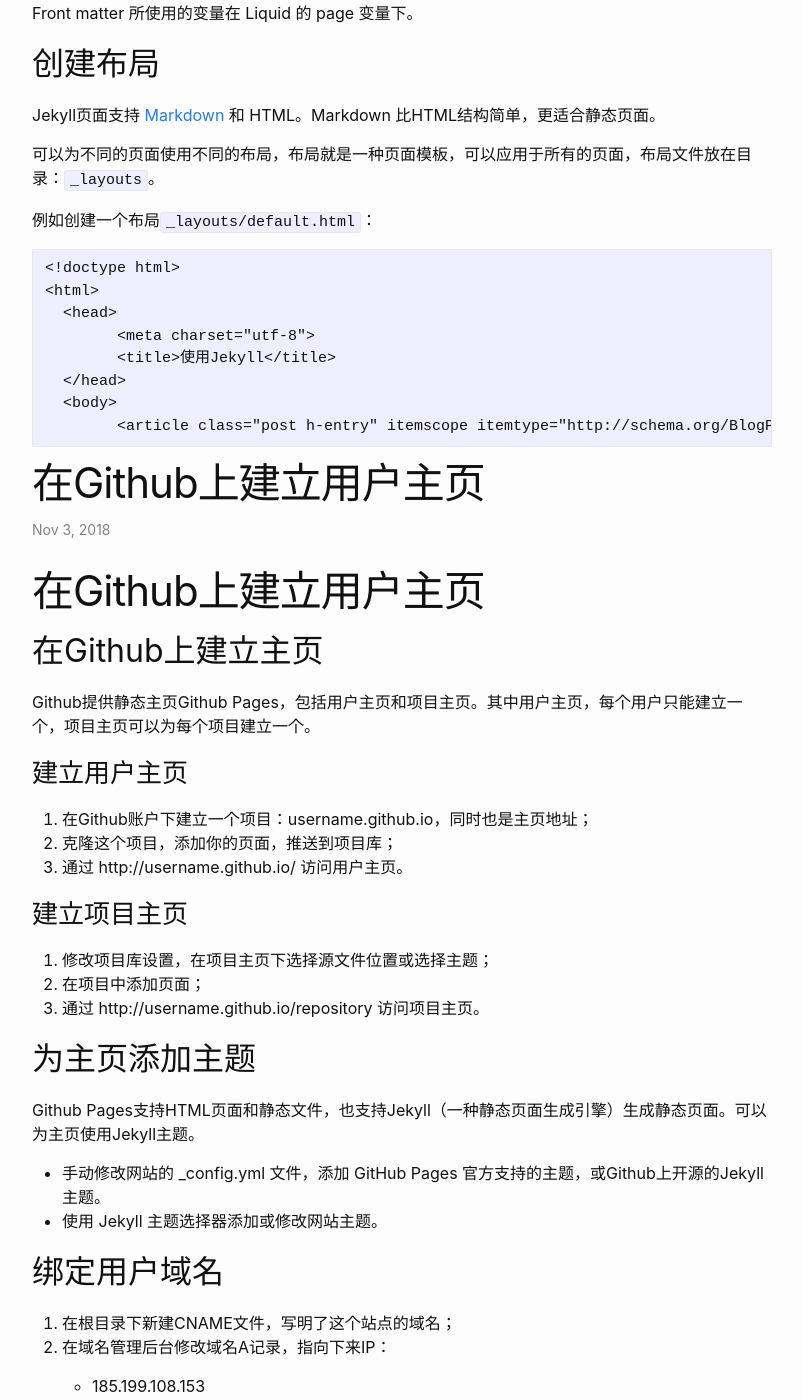
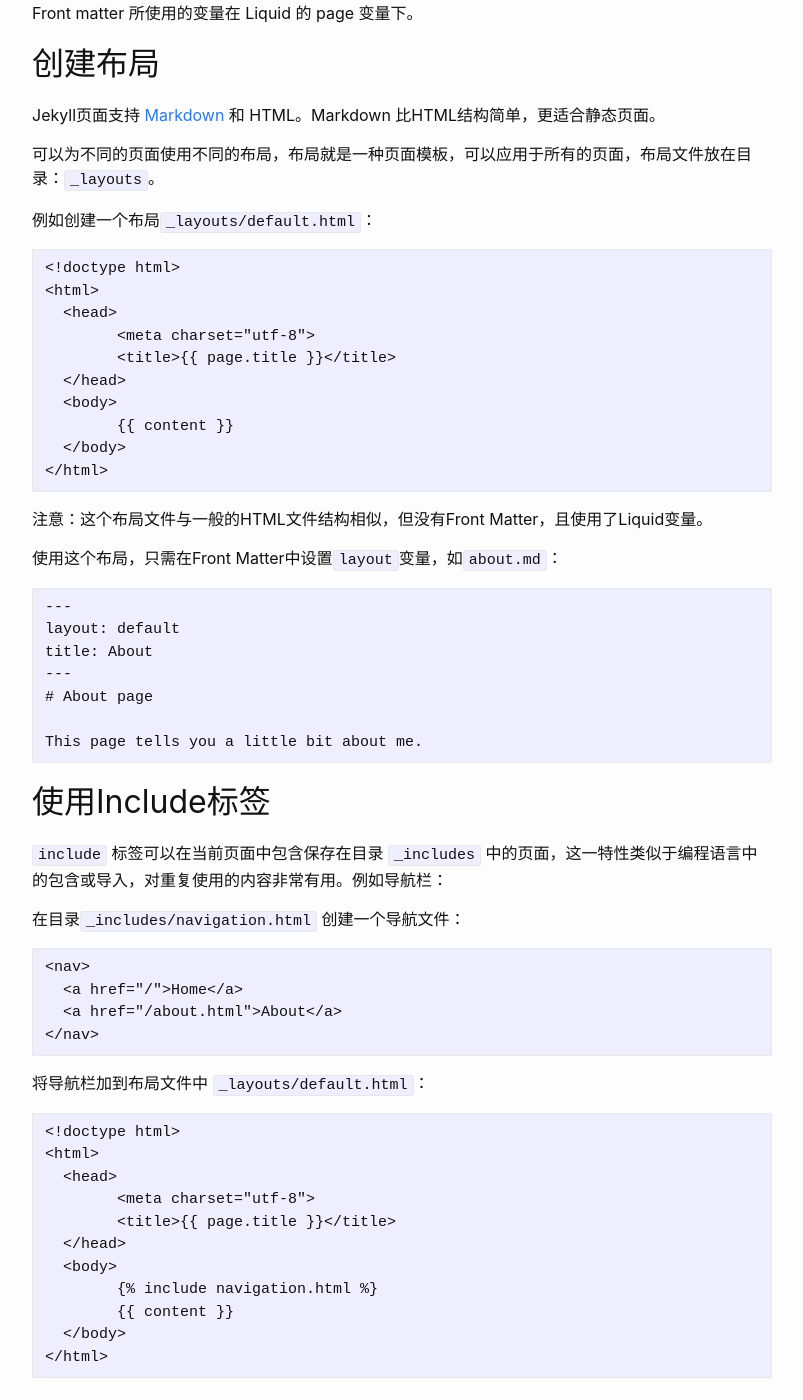
Before and after one commit to juyingzh/juyingzh.github.io, a Jekyll site: the page built from _posts/2018-11-07-use-jekyll.md, in a window 1280 px wide and 1400 px high, scrolled down 857 px. Shown: the whole window, without its empty margins (238-1041 px from the left). Built offline with Jekyll 4.4.1, drawn with Linux system fonts in a browser that asks for light colours; some of the changed text lies outside the part shown.

Commit message:
Add raw tags for code block

```diff
--- a/_posts/2018-11-07-use-jekyll.md
+++ b/_posts/2018-11-07-use-jekyll.md
@@ -37,6 +37,7 @@
 
 例如创建一个布局`_layouts/default.html`：
 
+{% raw %}
 	<!doctype html>
 	<html>
 	  <head>
@@ -47,6 +48,7 @@
 		{{ content }}
 	  </body>
 	</html>
+{% endraw %}
 
 注意：这个布局文件与一般的HTML文件结构相似，但没有Front Matter，且使用了Liquid变量。
 
@@ -100,6 +102,7 @@
 
 Jekyll 可以在 `site.data.navigation` 调用这个数据文件，这样可以在`_includes/navigation.html`循环调用数据文件。
 
+{% raw %}
 	<nav>
 	  {% for item in site.data.navigation %}
 		<a href="{{ item.link }}" {% if page.url == item.link %}style="color: red;"{% endif %}>
@@ -107,6 +110,7 @@
 		</a>
 	  {% endfor %}
 	</nav>
+{% endraw %}
 
 ##  资源的使用
 
@@ -126,6 +130,7 @@
 
 一般博客有一个发布文章的列表页。Jekyll 使用`site.posts`访问所有的博客发布。在根目录建立`/blog.html`：
 
+{% raw %}
 	---
 	layout: default
 	title: Blog
@@ -140,3 +145,4 @@
 		</li>
 	  {% endfor %}
 	</ul>
+{% endraw %}
--- a/_posts/2018-11-16-use-liquid.md
+++ b/_posts/2018-11-16-use-liquid.md
@@ -21,7 +21,7 @@
 
 #### 对象
 
-对象表示在页面什么位置显示内容。对象和变量使用双花括号：`{{ objects }}`。
+对象表示在页面什么位置显示内容。对象和变量使用双花括号：{% raw %}`{{ objects }}`{% endraw %}。
 
 #### 标签
 
@@ -29,9 +29,11 @@
 
 标签不产生可视输出，可以使用标签进行变量赋值、判断条件、执行循环等操作。例如：
 
+{% raw %}
 	{% if user %}
 	  Hello {{ user.name }}!
 	{% endif %}
+{% endraw %}
 
 标签可以分为三类：
 
@@ -43,7 +45,9 @@
 
 过滤器用来改变对象的输出。过滤器包含在对象中，并用竖线隔开：`|`。例如：
 
+{% raw %}
 	{{ "adam!" | capitalize | prepend: "Hello " }}
+{% endraw %}
 
 一个对象可以使用多个过滤器，它们从左到右依次应用。
 
@@ -64,17 +68,21 @@
 
 例如：
 
+{% raw %}
 	{% if product.type == "Shirt" or product.type == "Shoes" %}
 	  This is a shirt or a pair of shoes.
 	{% endif %}
+{% endraw %}
 
 #### 包含运算符（contains）
 
 包含运算符用来检查一个字符串是否包含在另一个字符串，或字符串数组中。包含运算符只能用来检查字符串。例如：
 
+{% raw %}
 	{% if product.title contains 'Pack' %}
 	  This product's title contains the word Pack.
 	{% endif %}
+{% endraw %}
 
 ### 真和假
 
@@ -96,29 +104,37 @@
 
 使用单或双引号声明一个字符串。例如：
 
+{% raw %}
 	{% assign my_string = "Hello World!" %}
+{% endraw %}
 
 #### 数值
 
 数值包括浮点书和整数。例如：
 
+{% raw %}
 	{% assign my_int = 25 %}
 	{% assign my_float = 39.756 %}
+{% endraw %}
 
 #### 布尔
 
 布尔变量可以是真或假，不需要使用引号。例如：
 
+{% raw %}
 	{% assign foo = true %}
 	{% assign bar = false %}
+{% endraw %}
 
 #### Nil
 
 Nil 是一个特殊的空值，当 Liquid 代码没有结果时返回这个值，在条件判断语句中处理为假，页面中不会输出Nil。例如，当用户不存在是，下例无输出。
 
+{% raw %}
 	{% if user %}
 	  Hello {{ user.name }}!
 	{% endif %}
+{% endraw %}
 
 #### 数组
 
@@ -128,20 +144,23 @@
 
 可以使用迭代标签循环访问数组中的每个元素。例如：
 
+{% raw %}
 	<!-- if site.users = "Tobi", "Laura", "Tetsuro", "Adam" -->
 	{% for user in site.users %}
 	  {{ user }}
 	{% endfor %}
-
+{% endraw %}
 
 #### 引用数组元素
 
 使用方括号引用数组元素，索引从0开始。例如
 
+{% raw %}
 	<!-- if site.users = "Tobi", "Laura", "Tetsuro", "Adam" -->
 	{{ site.users[0] }}
 	{{ site.users[1] }}
 	{{ site.users[3] }}
+{% endraw %}
 
 #### 初始化数组
 
@@ -151,12 +170,14 @@
 
 一般来说，即使没有输出文本，Liquid的行也会输出一个空行。可以在标签中加短横，{% raw %}` {{-, -}}, {%-, and -%}` {% endraw %}来去掉输出的空格。例如：
 
+{% raw %}
 	{%- assign username = "John G. Chalmers-Smith" -%}
 	{%- if username and username.size > 10 -%}
 	  Wow, {{ username }}, you have a long name!
 	{%- else -%}
 	  Hello there!
 	{%- endif -%}
+{% endraw %}
 
 ## 标签
 
@@ -164,9 +185,10 @@
 
 在两个注释标签之间的{% raw %}`{% comment %}` {% endraw %}任何文本和代码都不会被解释。例如：
 
-
+{% raw %}
 	Anything you put between {% comment %} and {% endcomment %} tags
 	is turned into a comment.
+{% endraw %}
 
 ###  Control flow
 
@@ -176,22 +198,27 @@
 
 只有当条件为真时执行代码块。例如：
 
+{% raw %}
 	{% if product.title == 'Awesome Shoes' %}
 	  These shoes are awesome!
 	{% endif %}
+{% endraw %}
 
 ####  unless
 
 与 if 相反，只有当条件不满足时执行代码块。例如：
 
+{% raw %}
 	{% unless product.title == 'Awesome Shoes' %}
 	  These shoes are not awesome.
 	{% endunless %}
+{% endraw %}
 
 ####  elsif / else
 
 在 if / unless 代码块中增加选择条件。
 
+{% raw %}
 	<!-- If customer.name = 'anonymous' -->
 	{% if customer.name == 'kevin' %}
 	  Hey Kevin!
@@ -200,11 +227,13 @@
 	{% else %}
 	  Hi Stranger!
 	{% endif %}
+{% endraw %}
 
 ####  case/when
 
 分支选择语句，case 初始化分支语句，when 比较其变量。
 
+{% raw %}
 	{% assign handle = 'cake' %}
 	{% case handle %}
 	  {% when 'cake' %}
@@ -214,6 +243,7 @@
 	  {% else %}
 		 This is not a cake nor a cookie
 	{% endcase %}
+{% endraw %}
 
 ###  迭代
 
@@ -223,15 +253,17 @@
 
 重复执行一个代码块。例如：
 
-
+{% raw %}
 	{% for product in collection.products %}
 		{{ product.title }}
 	{% endfor %}
+{% endraw %}
 
 ####  break
 
 停止循环。例如：
 
+{% raw %}
 	{% for i in (1..5) %}
 	  {% if i == 4 %}
 		{% break %}
@@ -239,11 +271,13 @@
 		{{ i }}
 	  {% endif %}
 	{% endfor %}
+{% endraw %}
 
 ####  continue
 
 跳过本次迭代。例如：
 
+{% raw %}
 	{% for i in (1..5) %}
 	  {% if i == 4 %}
 		{% continue %}
@@ -251,44 +285,53 @@
 		{{ i }}
 	  {% endif %}
 	{% endfor %}
-
+{
+% endraw %}
 #### for (parameters)
 
 #####  limit
 
 限制循环次数。例如：
 
+{% raw %}
 	<!-- if array = [1,2,3,4,5,6] -->
 	{% for item in array limit:2 %}
 	  {{ item }}
 	{% endfor %}
+{% endraw %}
 
 #####  offset
 
 从指定索引开始迭代。例如：
 
+{% raw %}
 	<!-- if array = [1,2,3,4,5,6] -->
 	{% for item in array offset:2 %}
 	  {{ item }}
 	{% endfor %}
+{% endraw %}
 
 #####  range
 
 定义迭代范围，可以使用数字或变量。例如：
 
+{% raw %}
 	{% assign num = 4 %}
 	{% for i in (1..num) %}
 	  {{ i }}
 	{% endfor %}
+{% endraw %}
 
 #####  reversed
 
 反转迭代顺序。注意，与过滤器reverse的区别。例如：
 
+{% raw %}
 	<!-- if array = [1,2,3,4,5,6] -->
 	{% for item in array reversed %}
 	  {{ item }}
 	{% endfor %}
+{% endraw %}
 
 ####  cycle
 
@@ -296,10 +339,12 @@
 
 输入
 
+{% raw %}
 	{% cycle 'one', 'two', 'three' %}
 	{% cycle 'one', 'two', 'three' %}
 	{% cycle 'one', 'two', 'three' %}
 	{% cycle 'one', 'two', 'three' %}
+{% endraw %}
 
 输出
 
@@ -314,11 +359,13 @@
 
 产生 HTML 表格。必须包裹在` <table>  </table> `HTML 标签中。例如：
 
+{% raw %}
 	<table>
 	{% tablerow product in collection.products %}
 	  {{ product.title }}
 	{% endtablerow %}
 	</table>
+{% endraw %}
 
 ####  tablerow (parameters)
 
@@ -326,30 +373,37 @@
 
 定义表格的列数。例如：
 
+{% raw %}
 	{% tablerow product in collection.products cols:2 %}
 	  {{ product.title }}
 	{% endtablerow %}
+{% endraw %}
 
 #####  limit
 
 达到限制后退出tablerow 。例如：
 
+{% raw %}
 	{% tablerow product in collection.products cols:2 limit:3 %}
 	  {{ product.title }}
 	{% endtablerow %}
+{% endraw %}
 
 #####  offset
 
 从指定的索引开始 tablerow 。例如：
 
+{% raw %}
 	{% tablerow product in collection.products cols:2 offset:3 %}
 	  {{ product.title }}
 	{% endtablerow %}
+{% endraw %}
 
 #####  range
 
 定义循环范围，可以使用数字或变量。例如：
 
+{% raw %}
 	<!--variable number example-->
 	{% assign num = 4 %}
 	<table>
@@ -357,15 +411,18 @@
 	  {{ i }}
 	{% endtablerow %}
 	</table>
+{% endraw %}
 
 ###  Raw
 
 Raw 临时禁止标签的处理，用在使用相互冲突的语法输出内容的地方。例如：
 
+{% raw %}
 	{% raw %}
 	  In Handlebars, {{ this }} will be HTML-escaped, but
 	  {{{ that }}} will not.
 	{% endraw %}
+{% endraw %}
 
 ###  变量
 
@@ -375,15 +432,18 @@
 
 创建一个新变量。引号中的变量会保存为字符串。例如
 
+{% raw %}
 	{% assign my_variable = false %}
 	{% if my_variable != true %}
 	  This statement is valid.
 	{% endif %}
+{% endraw %}
 
 ####  capture
 
 捕获一个字符串，并赋值给变量。通过包含assign创建的变量，可以创建复杂字符串。例如
 
+{% raw %}
 	{% assign favorite_food = 'pizza' %}
 	{% assign age = 35 %}
 
@@ -392,14 +452,17 @@
 	{% endcapture %}
 
 	{{ about_me }}
+{% endraw %}
 
 ####  increment
 
 创建一个数值变量，每次调用时加1，初始值为0。例如：
 
+{% raw %}
 	{% increment my_counter %}
 	{% increment my_counter %}
 	{% increment my_counter %}
+{% endraw %}
 
 注意：increment创建的变量与 assign 和 capture创建的变量保持独立。
 
@@ -413,14 +476,18 @@
 
 返回数值的绝对值。如果字符串包含数值，abs 也可以工作于字符串。例如：
 
+{% raw %}
 	{{ "-19.86" | abs }}
+{% endraw %}
 
 ###  append/prepend
 
 在一个字符串后附加另一个字符串。例如：
 
+{% raw %}
 	{% assign filename = "/index.html" %}
 	{{ "website.com" | append: filename }}
+{% endraw %}
 
 ###  at_least/at_most
 
@@ -434,22 +501,27 @@
 
 近似到上方或下方最近的整数。应用该过滤器前先试图转换成数值。例如：
 
+{% raw %}
 	{{ "3.5" | ceil }}
+{% endraw %}
 
 ###  compact
 
 移除数组中的 nil 值。例如：
 
+{% raw %}
 	{% assign site_categories = site.pages | map: 'category' | compact %}
 
 	{% for category in site_categories %}
 	  {{ category }}
 	{% endfor %}
+{% endraw %}
 
 ###  concat
 
 合并多个数组。例如：
 
+{% raw %}
 	{% assign fruits = "apples, oranges, peaches" | split: ", " %}
 	{% assign vegetables = "carrots, turnips, potatoes" | split: ", " %}
 
@@ -458,12 +530,15 @@
 	{% for item in everything %}
 	- {{ item }}
 	{% endfor %}
+{% endraw %}
 
 ###  date
 
 将一个时间戳转换为另一个日期格式。日期的格式与 [strftime](http://strftime.net/) 相同。 输入使用Ruby的 [Time.parse](https://ruby-doc.org/stdlib-2.5.3/libdoc/time/rdoc/Time.html#method-c-parse)。如果字符串中包含格式化的日期，也可以用于字符串。例如：
 
+{% raw %}
 	{{ "March 14, 2016" | date: "%b %d, %y" }}
+{% endraw %}
 
 要得到当前时间，输入"now" 或 "today"。例如：
 
@@ -487,7 +562,9 @@
 
 输入
 
+{% raw %}
 	{{ "Have you read 'James & the Giant Peach'?" | escape }}
+{% endraw %}
 
 输出
 
@@ -505,9 +582,11 @@
 
 使用一个连接词将数组中的所有项连接成一个字符串或将一个字符串分解成数组。例如：
 
+{% raw %}
 	{% assign beatles = "John, Paul, George, Ringo" | split: ", " %}
 
 	{{ beatles | join: " and " }}
+{% endraw %}
 
 ###  lstrip/rstrip/strip
 
@@ -517,12 +596,13 @@
 
 从一个对象中提取包含了命名属性的值以创建一个数组。例如：
 
+{% raw %}
 	{% assign all_categories = site.pages | map: "category" %}
 
 	{% for item in all_categories %}
 		{{ item }}
 	{% endfor %}
-
+{% endraw %}
 ###  minus/plus/times
 
 一个数减去，或加上，或乘以另一个数。
@@ -533,7 +613,7 @@
 
 ###  newline_to_br
 
-将所以的 newline (\n) 替换成 HTML line break (<br>)。
+将所以的 `newline (\n)` 替换成 `HTML line break (<br>)`。
 
 ###  remove/remove_firs
 
@@ -543,20 +623,24 @@
 
 将字符串中的一个子串替换为第二个子串。例如：
 
+{% raw %}
 	{{ "Take my protein pills and put my helmet on" | replace: "my", "your" }}
+{% endraw %}
 
 ###  reverse
 
 反转数组中的所有项，但不能用于字符串。例如：
 
-
+{% raw %}
 	{% assign my_array = "apples, oranges, peaches, plums" | split: ", " %}
 	{{ my_array | reverse | join: ", " }}
-
+{% endraw %}
 
 可以把字符串分解成数组再反转。例如：
 
+{% raw %}
 	{{ "Ground control to Major Tom." | split: "" | reverse | join: "" }}
+{% endraw %}
 
 ###  round
 
@@ -586,7 +670,9 @@
 
 截取字符串到指定长度的字符或单词，结尾加省略号，ellipsis (…) ，并包含在字符数中。例如：
 
+{% raw %}
 	{{ "Ground control to Major Tom." | truncate: 20 }}
+{% endraw %}
 
 可以使用第二个可选参数，指定字符串后的省略语，或指定空字符串，不加省略语。
 
```
Also changed, not shown: other parts of _posts/2018-11-16-use-liquid.md (+4 -0 lines).
